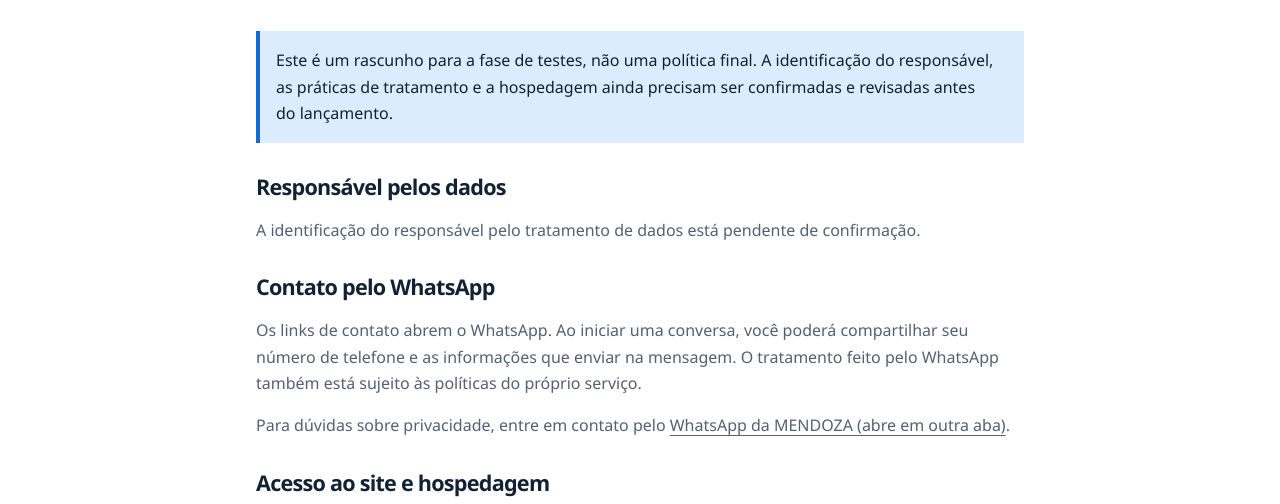
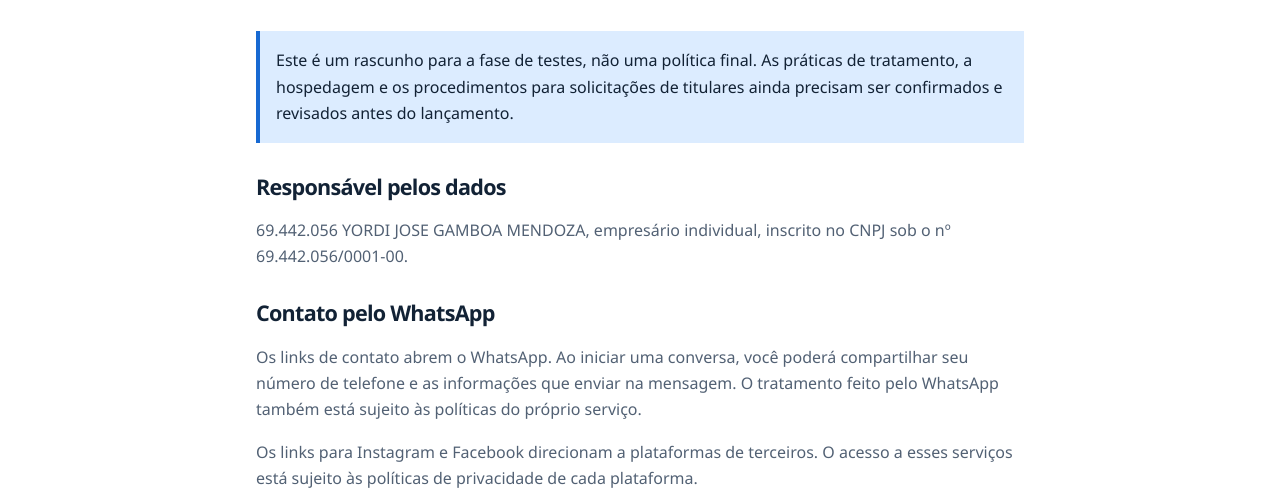
Before and after one commit to Jetsiel20/mendoza-wed, a plain HTML site: page dist/privacidade.html in a window 1280 px wide. Shown: the part 284-788 px from the top of the page. Drawn offline with Linux system fonts and the light colour scheme.

Commit message:
Añadir datos legales y redes sociales
Co-authored-by: Copilot <223556219+Copilot@users.noreply.github.com>

```diff
--- a/dist/privacidade.html
+++ b/dist/privacidade.html
@@ -51,18 +51,25 @@
       <h1>Privacidade</h1>
       <p class="privacy-draft">
         Este é um rascunho para a fase de testes, não uma política final.
-        A identificação do responsável, as práticas de tratamento e a hospedagem
-        ainda precisam ser confirmadas e revisadas antes do lançamento.
+        As práticas de tratamento, a hospedagem e os procedimentos para solicitações
+        de titulares ainda precisam ser confirmados e revisados antes do lançamento.
       </p>
 
       <h2>Responsável pelos dados</h2>
-      <p>A identificação do responsável pelo tratamento de dados está pendente de confirmação.</p>
+      <p>
+        69.442.056 YORDI JOSE GAMBOA MENDOZA, empresário individual,
+        inscrito no CNPJ sob o nº 69.442.056/0001-00.
+      </p>
 
       <h2>Contato pelo WhatsApp</h2>
       <p>
         Os links de contato abrem o WhatsApp. Ao iniciar uma conversa, você poderá compartilhar
         seu número de telefone e as informações que enviar na mensagem. O tratamento feito pelo
         WhatsApp também está sujeito às políticas do próprio serviço.
+      </p>
+      <p>
+        Os links para Instagram e Facebook direcionam a plataformas de terceiros. O acesso
+        a esses serviços está sujeito às políticas de privacidade de cada plataforma.
       </p>
       <p>
         Para dúvidas sobre privacidade, entre em contato pelo
```
Also changed, not shown: dist/index.html (+10 -0 lines), 1 other file.
